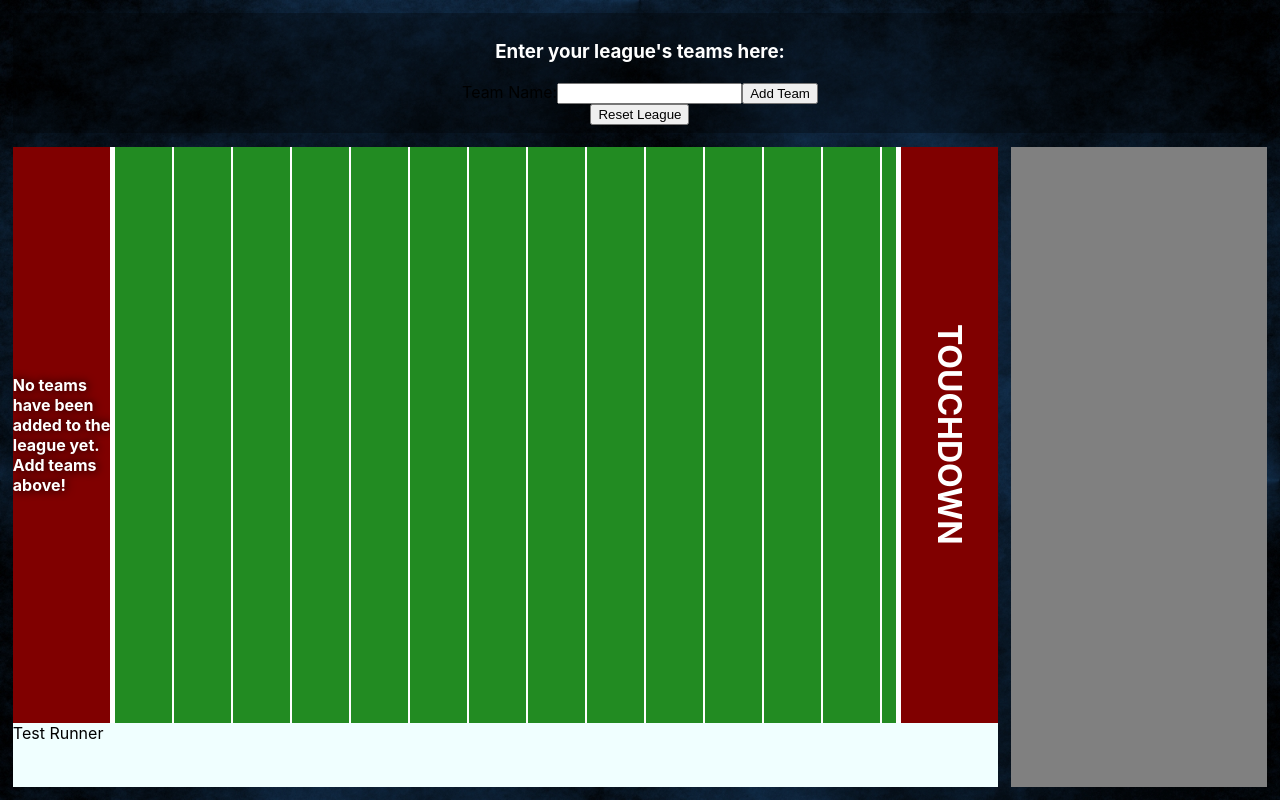
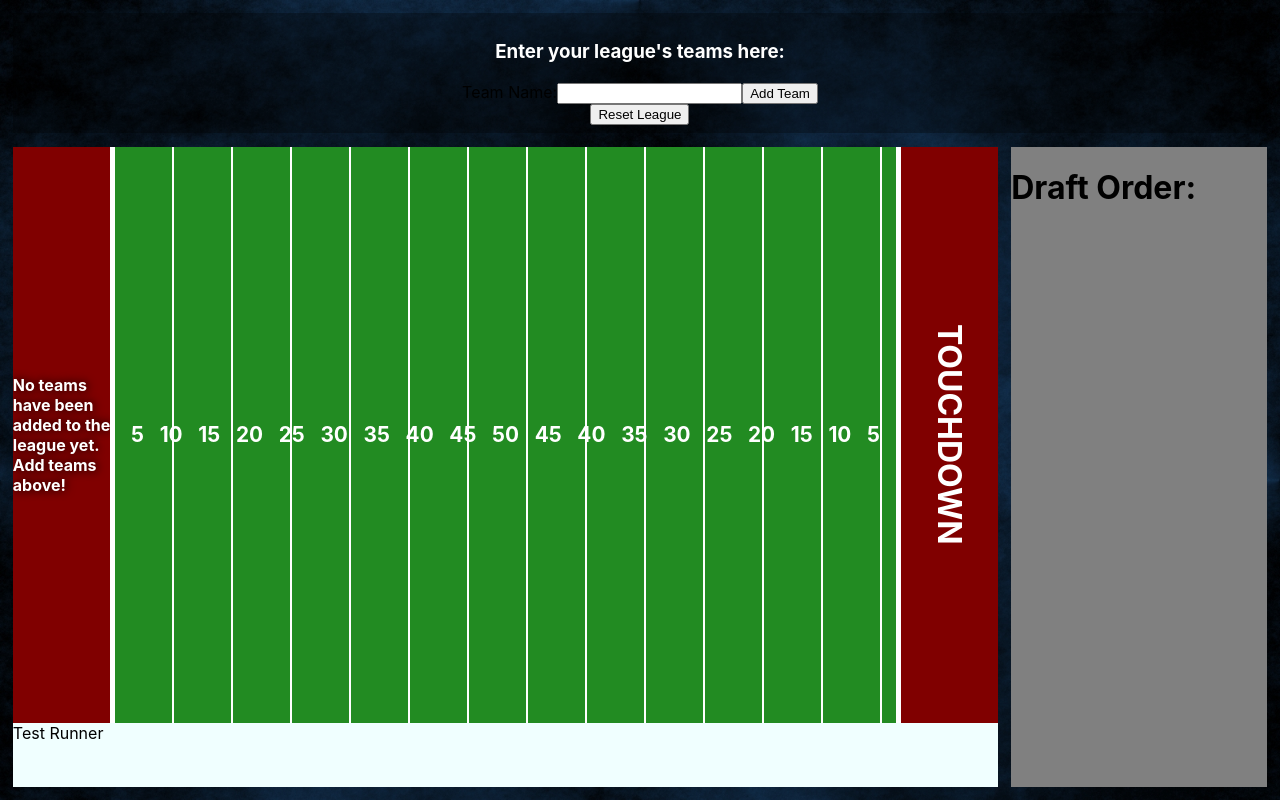
Before and after one commit to 7thPorter/2022-fantasy-draft, a React (Create React App) app: page / in a window 1280 px wide. Built offline with nearby package versions, Linux system fonts and the light colour scheme.

Commit message:
Added points progress bars - MOST of the initial groundwork is done

```diff
--- a/src/App.css
+++ b/src/App.css
@@ -69,7 +69,42 @@
     forestgreen 57px,
     white 57px,
     white 59px
-  )
+  );
+  display: flex;
+  flex-direction: row;
+  justify-content: space-evenly;
+  align-items: center;
+  position: relative;
+}
+
+.main-field > span {
+  color: white;
+  font-size: 1.3rem;
+  font-weight: bold;
+}
+
+.points-display {
+  width: 100%;
+  height: 100%;
+  z-index: 10;
+  position: absolute;
+  display: flex;
+  flex-direction: column;
+  justify-content: space-evenly;
+  align-items: flex-start;
+}
+
+.team-points {
+  margin-top:1px;
+  height: 8%;
+  border-radius: 25px;
+  display: flex;
+  flex-direction: row;
+  justify-items: flex-start;
+  align-items: center;
+  box-shadow: inset 0 2px 9px rgba(255, 255, 255, 0.3),
+    inset 0 -2px 6px rgba(0, 0, 0, 0.4);
+  transition: all 0.5s;
 }
 
 .endzone {
@@ -96,16 +131,6 @@
 
 }
 
-/* .outer-wrapper {
-  width: 100vw;
-  height: 300px;
-  display: flex;
-  justify-content: center;
-  align-items: center;
-}
+/* .scoreboard {
 
-.box {
-  width: 200px;
-  height: 200px;
-  border: 2px solid black;
 } */
--- a/src/App.js
+++ b/src/App.js
@@ -4,6 +4,9 @@ import "./App.css";
 import colorSelect from "./colorGenerator";
 
 function App() {
+  const fieldNumbers = [
+    5, 10, 15, 20, 25, 30, 35, 40, 45, 50, 45, 40, 35, 30, 25, 20, 15, 10, 5,
+  ];
   const [userInput, setUserInput] = useState("");
   const [teamList, setTeamList] = useState([]);
   // const [winnersCircle, setWinnersCircle] = useState([]);
@@ -19,6 +22,7 @@ function App() {
       {
         name: userInput,
         color: `rgb(${colorSelect()}, ${colorSelect()}, ${colorSelect()})`,
+        points: 0,
       },
     ]);
     setUserInput("");
@@ -56,14 +60,33 @@ function App() {
                   })
                 : "No teams have been added to the league yet. Add teams above!"}
             </div>
-            <div className="main-field"></div>
+            <div className="main-field">
+              {fieldNumbers.map((number) => {
+                return <span>{number}</span>;
+              })}
+              <div className="points-display">
+                {teamList.map((team) => {
+                  return (
+                    <div
+                      className="team-points"
+                      style={{
+                        backgroundColor: team.color,
+                        width: `${team.points}%`,
+                      }}
+                    ></div>
+                  );
+                })}
+              </div>
+            </div>
             <div className="endzone">
               <h1>TOUCHDOWN</h1>
             </div>
           </div>
           <div id="runner">Test Runner</div>
         </div>
-        <div id="scoreboard"></div>
+        <div id="scoreboard">
+          <h1>Draft Order:</h1>
+        </div>
       </div>
     </div>
   );
```
